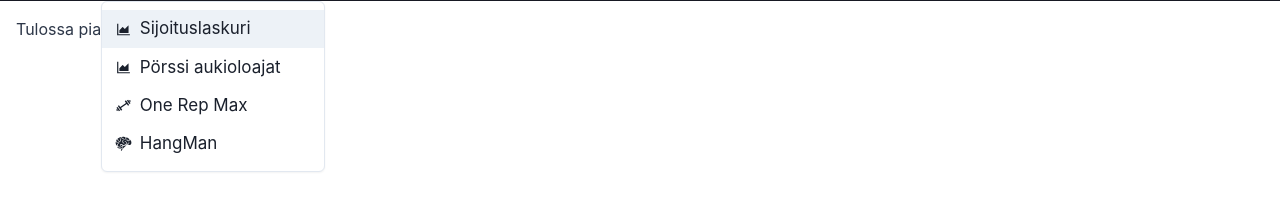
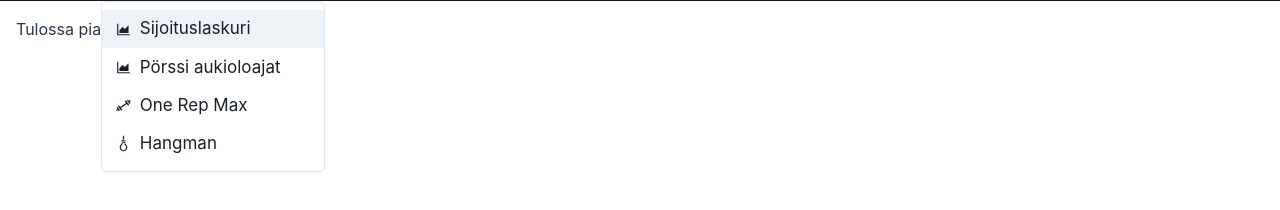
Before and after one commit to Iiigorriii/reactnettisivut, a Next.js app: page /hangman in a window 1280 px wide. Both pictures are taken after a click on the button "Pages". Shown: the part 144-354 px from the top of the page. Built offline with nearby package versions, Linux system fonts and the light colour scheme.

Commit message:
New hangman icon

```diff
--- a/components/Navbar/Navbar.js
+++ b/components/Navbar/Navbar.js
@@ -10,7 +10,7 @@ import Link from "next/link";
 import { useRouter } from "next/router";
 import { AiOutlineAreaChart, AiFillHome } from "react-icons/ai";
 import { CgGym } from "react-icons/cg";
-import { GiBrain, GiHamburgerMenu } from "react-icons/gi";
+import { GiHamburgerMenu, GiSlipknot } from "react-icons/gi";
 
 import styles from "./Navbar.module.css";
 
@@ -81,7 +81,7 @@ export const Navbar = () => {
             }}
           >
             <div className={styles.nappula}>
-              <GiBrain /> HangMan
+              <GiSlipknot /> Hangman
             </div>
           </MenuItem>
         </MenuList>
```
